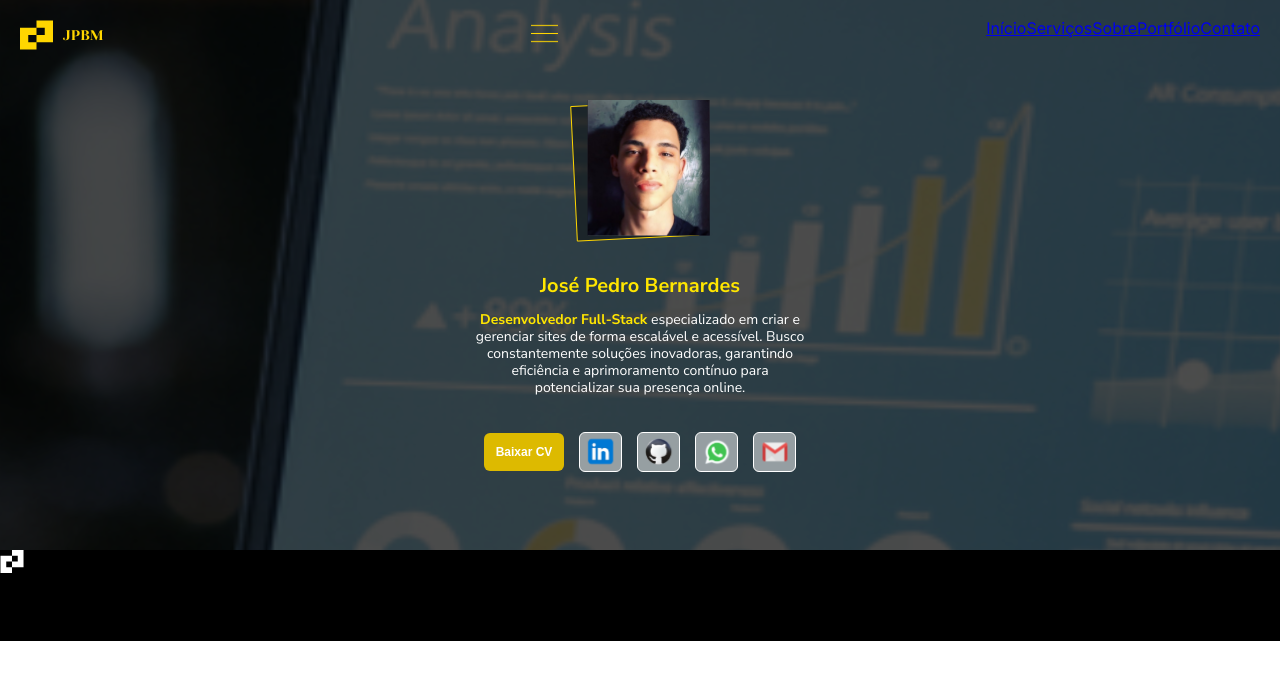
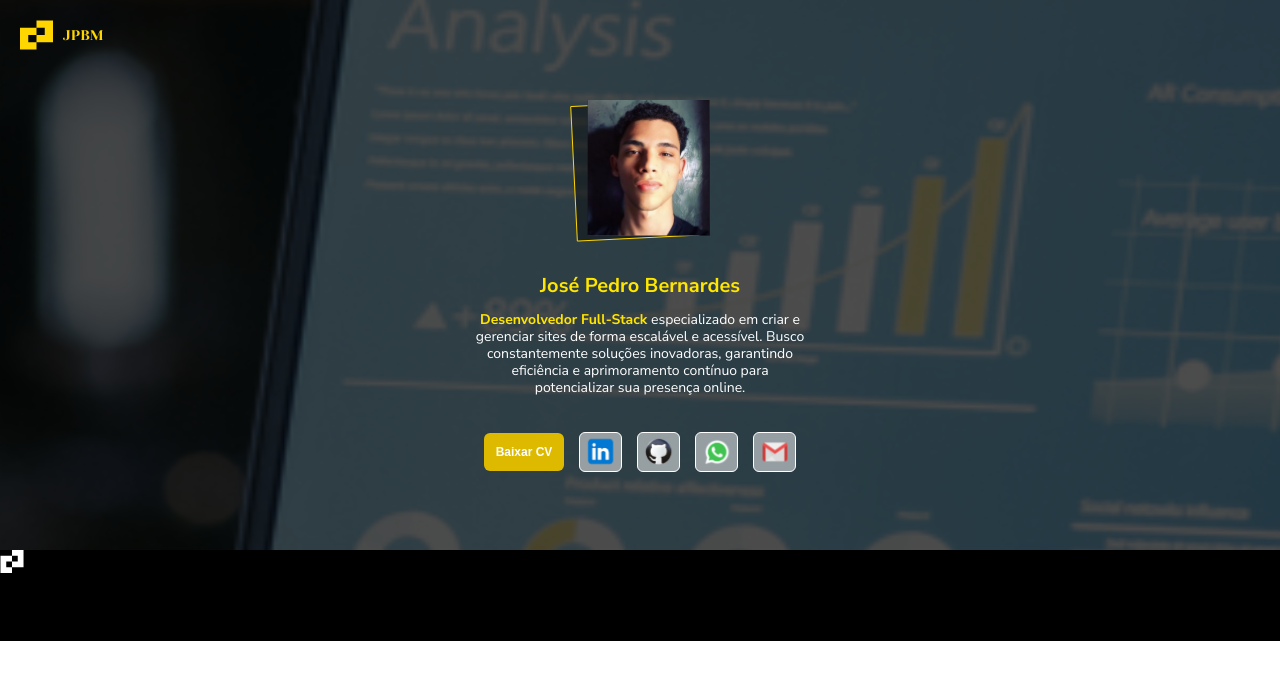
Before and after one commit to Jose-Pedro-Bernardes/portfolio-jose-pedro, a Next.js app: page / in a window 1280 px wide. Shown: the top 680 px of the page. Built offline with nearby package versions, Linux system fonts and the light colour scheme.

Commit message:
feat: creating menubar

```diff
--- a/src/components/Header/MenuNav/MenuNav.styles.scss
+++ b/src/components/Header/MenuNav/MenuNav.styles.scss
@@ -3,12 +3,45 @@
     border: none;
 }
 
+.close_btn{
+    color: white;
+    background-color: transparent;
+    border: none;
+}
+
 .menuNav{
-    display: none;
+    box-sizing: border-box;
+    padding-top: 50px;
+    width: 150px;
+    height: 100vh;
+    display: flex;
+    flex-direction: column;
+    gap: 12px;
+    align-items: center;
+
+    position:fixed;
+    top: 0;
+    right: 0;
+
+    background-color: #0e0e0e;
+    font-size: 14px;
+
+    .link_a{
+        text-decoration: none;
+        color: #FFD600;
+    }
+    .link{
+        text-decoration: none;
+        color: white;
+    }
 }
+
 
 @media(min-width: 1100px){
     .menuNav{
         display: flex;
     }
+    .hamburguer_btn{
+        display: none;
+    }
 }
--- a/src/components/Header/MenuNav/index.tsx
+++ b/src/components/Header/MenuNav/index.tsx
@@ -1,11 +1,18 @@
-import React from 'react'
+'use client'
+import { useState } from 'react'
+import Image from 'next/image'
 import './MenuNav.styles.scss'
-import Image from 'next/image'
 
 export default function MenuNav() {
+  const [menuVisible, setMenuVisible] = useState(false)
+
+  const toggleMenu = () => {
+    setMenuVisible(!menuVisible)
+  }
+
   return (
     <>
-      <button className="hamburguer_btn">
+      <button className="hamburguer_btn" onClick={toggleMenu}>
         <Image
           src="/images/MenuHamburguer.svg"
           alt="Botão para abrir o menu de navegação do site."
@@ -13,23 +20,28 @@ export default function MenuNav() {
           height={25}
         />
       </button>
+      {menuVisible && (
         <nav className="menuNav">
-        <a href="#" title="Página Inicial">
+          <button className="close_btn" onClick={toggleMenu}>
+            X
+          </button>
+          <a href="#" className="link_a" title="Página Inicial">
             Início
           </a>
-        <a href="#servicos" title="Nossos Serviços">
+          <a href="#servicos" className="link" title="Nossos Serviços">
             Serviços
           </a>
-        <a href="#sobre" title="Sobre Nós">
+          <a href="#sobre" className="link" title="Sobre Nós">
             Sobre
           </a>
-        <a href="#portfolio" title="Nosso Portfólio">
+          <a href="#portfolio" className="link" title="Nosso Portfólio">
             Portfólio
           </a>
-        <a href="#contato" title="Entre em Contato">
+          <a href="#contato" className="link" title="Entre em Contato">
             Contato
           </a>
         </nav>
+      )}
     </>
   )
 }
```
Lines whose indentation alone changed are shown as unchanged.
